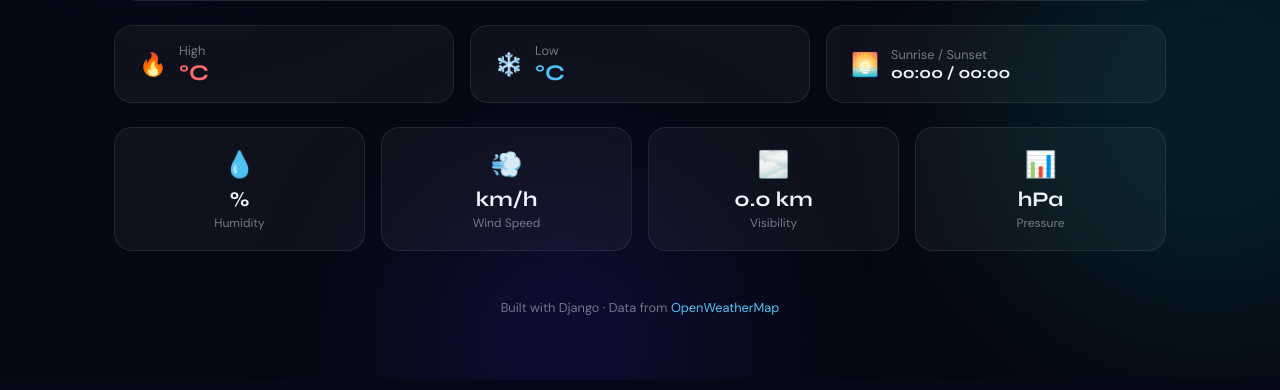
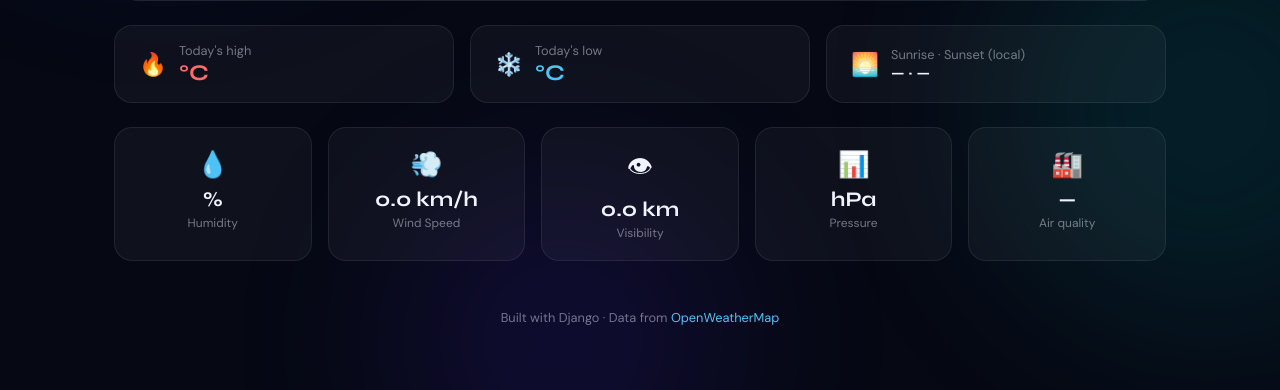
Before and after one commit to kriteshshah/Weather, a Django app: page / in a window 1280 px wide. Shown: the part 448-838 px from the top of the page. Run offline with Django 4.2, Linux system fonts and the light colour scheme; data that the repository does not hold is empty.

Commit message:
add command.sh

```diff
--- a/weather/templates/weather/index.html
+++ b/weather/templates/weather/index.html
@@ -170,9 +170,16 @@
 
     /* ── Stat pills ── */
     .stats-grid {
-      display: grid; grid-template-columns: repeat(4, 1fr); gap: 1rem;
+      display: grid;
+      grid-template-columns: repeat(auto-fit, minmax(118px, 1fr));
+      gap: 1rem;
       margin-bottom: 1.5rem; animation: fadeUp 0.6s ease 0.1s both;
     }
+    .stat-card.stat-aqi.aqi-1 { border-color: rgba(105, 255, 180, 0.35); }
+    .stat-card.stat-aqi.aqi-2 { border-color: rgba(255, 209, 102, 0.35); }
+    .stat-card.stat-aqi.aqi-3 { border-color: rgba(255, 179, 71, 0.4); }
+    .stat-card.stat-aqi.aqi-4 { border-color: rgba(255, 107, 107, 0.4); }
+    .stat-card.stat-aqi.aqi-5 { border-color: rgba(199, 125, 255, 0.45); }
     .stat-card {
       background: var(--card); border: 1px solid var(--card-border);
       border-radius: 18px; padding: 1.2rem 1rem; text-align: center;
@@ -332,23 +339,23 @@
     <div class="minmax-card">
       <span class="minmax-icon">🔥</span>
       <div>
-        <div class="minmax-label">High</div>
+        <div class="minmax-label">Today's high</div>
         <div class="minmax-val hot">{{ weather.temp_max }}°C</div>
       </div>
     </div>
     <div class="minmax-card">
       <span class="minmax-icon">❄️</span>
       <div>
-        <div class="minmax-label">Low</div>
+        <div class="minmax-label">Today's low</div>
         <div class="minmax-val cold">{{ weather.temp_min }}°C</div>
       </div>
     </div>
     <div class="minmax-card">
       <span class="minmax-icon">🌅</span>
       <div>
-        <div class="minmax-label">Sunrise / Sunset</div>
+        <div class="minmax-label">Sunrise · Sunset (local)</div>
         <div class="minmax-val" style="font-size:1rem;">
-          {{ weather.sunrise|date:"H:i" }} / {{ weather.sunset|date:"H:i" }}
+          {{ weather.sunrise_local }} · {{ weather.sunset_local }}
         </div>
       </div>
     </div>
@@ -367,7 +374,7 @@
       <div class="stat-label">Wind Speed</div>
     </div>
     <div class="stat-card">
-      <div class="stat-icon">🌫️</div>
+      <div class="stat-icon">👁</div>
       <div class="stat-value">{{ weather.visibility }} km</div>
       <div class="stat-label">Visibility</div>
     </div>
@@ -375,6 +382,11 @@
       <div class="stat-icon">📊</div>
       <div class="stat-value">{{ weather.pressure }} hPa</div>
       <div class="stat-label">Pressure</div>
+    </div>
+    <div class="stat-card stat-aqi {% if weather.aqi %}aqi-{{ weather.aqi }}{% endif %}">
+      <div class="stat-icon">🏭</div>
+      <div class="stat-value">{% if weather.aqi is not None %}{{ weather.aqi }}{% else %}—{% endif %}</div>
+      <div class="stat-label">{% if weather.aqi_label %}AQI · {{ weather.aqi_label }}{% else %}Air quality{% endif %}</div>
     </div>
   </div>
 
--- a/weather/views.py
+++ b/weather/views.py
@@ -1,6 +1,17 @@
 import requests
+from datetime import datetime, timedelta, timezone
 from django.shortcuts import render
 from django.conf import settings
+
+
+def _city_tzinfo(seconds_offset):
+    return timezone(timedelta(seconds=int(seconds_offset)))
+
+
+def _format_local_time(unix_ts, seconds_offset):
+    utc = datetime.fromtimestamp(int(unix_ts), tz=timezone.utc)
+    local = utc.astimezone(_city_tzinfo(seconds_offset))
+    return local.strftime('%H:%M')
 
 
 def get_weather_icon_class(condition):
@@ -15,9 +26,49 @@ def get_weather_icon_class(condition):
         return 'stormy'
     elif 'snow' in condition:
         return 'snowy'
-    elif 'mist' in condition or 'fog' in condition or 'haze' in condition:
+    elif 'mist' in condition or 'fog' in condition or 'haze' in condition or 'smoke' in condition:
         return 'foggy'
     return 'clear'
+
+
+def _aqi_label(aqi):
+    return {
+        1: 'Good',
+        2: 'Fair',
+        3: 'Moderate',
+        4: 'Poor',
+        5: 'Very poor',
+    }.get(aqi, 'Unknown')
+
+
+def _forecast_by_local_day(forecast_list, seconds_offset):
+    """Group 3-hour forecast rows by calendar date in the city's timezone."""
+    tzinfo = _city_tzinfo(seconds_offset)
+    days = {}
+    for item in forecast_list:
+        local = datetime.fromtimestamp(int(item['dt']), tz=timezone.utc).astimezone(tzinfo)
+        key = local.strftime('%Y-%m-%d')
+        tmin = item['main']['temp_min']
+        tmax = item['main']['temp_max']
+        if key not in days:
+            days[key] = {
+                'date': key,
+                'temp_max': tmax,
+                'temp_min': tmin,
+                'description': item['weather'][0]['description'].title(),
+                'icon': item['weather'][0]['icon'],
+                'icon_class': get_weather_icon_class(item['weather'][0]['main']),
+                'humidity': item['main']['humidity'],
+                'wind': round(item['wind']['speed'] * 3.6, 1),
+            }
+        else:
+            agg = days[key]
+            agg['temp_max'] = max(agg['temp_max'], tmax)
+            agg['temp_min'] = min(agg['temp_min'], tmin)
+    for agg in days.values():
+        agg['temp_max'] = round(agg['temp_max'])
+        agg['temp_min'] = round(agg['temp_min'])
+    return days
 
 
 def index(request):
@@ -40,9 +91,7 @@ def index(request):
             context['error'] = "⚠️ Please add your OpenWeatherMap API key in weatherapp/settings.py"
             return render(request, 'weather/index.html', context)
 
-        # Current weather
         weather_url = f'https://api.openweathermap.org/data/2.5/weather?q={city}&appid={api_key}&units=metric'
-        # 5-day forecast
         forecast_url = f'https://api.openweathermap.org/data/2.5/forecast?q={city}&appid={api_key}&units=metric'
 
         try:
@@ -60,62 +109,67 @@ def index(request):
             weather_resp.raise_for_status()
             wd = weather_resp.json()
 
+            tz_offset = int(wd.get('timezone', 0))
+            tzinfo = _city_tzinfo(tz_offset)
+            today_key = datetime.fromtimestamp(int(wd['dt']), tz=timezone.utc).astimezone(tzinfo).strftime('%Y-%m-%d')
+
+            daily_by_date = {}
+            if forecast_resp.status_code == 200:
+                fd = forecast_resp.json()
+                daily_by_date = _forecast_by_local_day(fd['list'], tz_offset)
+
+            # True daily range from 3-hour forecast; current API often repeats min/max.
+            day_range = daily_by_date.get(today_key)
+            if day_range:
+                display_min = day_range['temp_min']
+                display_max = day_range['temp_max']
+            else:
+                display_min = round(wd['main']['temp_min'])
+                display_max = round(wd['main']['temp_max'])
+
+            lat = wd['coord']['lat']
+            lon = wd['coord']['lon']
+            aqi_value = None
+            aqi_label = None
+            aq_resp = requests.get(
+                f'https://api.openweathermap.org/data/2.5/air_pollution?lat={lat}&lon={lon}&appid={api_key}',
+                timeout=10,
+            )
+            if aq_resp.status_code == 200:
+                payload = aq_resp.json()
+                if payload.get('list'):
+                    aqi_value = int(payload['list'][0]['main']['aqi'])
+                    aqi_label = _aqi_label(aqi_value)
+
+            sys_info = wd.get('sys') or {}
+            sr = sys_info.get('sunrise')
+            ss = sys_info.get('sunset')
             weather = {
                 'city': wd['name'],
-                'country': wd['sys']['country'],
+                'country': sys_info.get('country', ''),
                 'temp': round(wd['main']['temp']),
                 'feels_like': round(wd['main']['feels_like']),
-                'temp_min': round(wd['main']['temp_min']),
-                'temp_max': round(wd['main']['temp_max']),
+                'temp_min': display_min,
+                'temp_max': display_max,
                 'humidity': wd['main']['humidity'],
                 'pressure': wd['main']['pressure'],
                 'visibility': round(wd.get('visibility', 0) / 1000, 1),
-                'wind_speed': round(wd['wind']['speed'] * 3.6, 1),  # m/s to km/h
-                'wind_deg': wd['wind'].get('deg', 0),
+                'wind_speed': round(wd.get('wind', {}).get('speed', 0) * 3.6, 1),  # m/s to km/h
+                'wind_deg': wd.get('wind', {}).get('deg', 0),
                 'description': wd['weather'][0]['description'].title(),
                 'icon': wd['weather'][0]['icon'],
                 'icon_class': get_weather_icon_class(wd['weather'][0]['main']),
-                'sunrise': wd['sys']['sunrise'],
-                'sunset': wd['sys']['sunset'],
+                'sunrise_local': _format_local_time(sr, tz_offset) if sr is not None else '—',
+                'sunset_local': _format_local_time(ss, tz_offset) if ss is not None else '—',
                 'cloudiness': wd['clouds']['all'],
+                'aqi': aqi_value,
+                'aqi_label': aqi_label,
             }
             context['weather'] = weather
 
-            # Forecast — pick one reading per day (noon)
-            if forecast_resp.status_code == 200:
-                fd = forecast_resp.json()
-                daily = {}
-                for item in fd['list']:
-                    date_str = item['dt_txt'].split(' ')[0]
-                    time_str = item['dt_txt'].split(' ')[1]
-                    if date_str not in daily and time_str == '12:00:00':
-                        daily[date_str] = {
-                            'date': date_str,
-                            'temp_max': round(item['main']['temp_max']),
-                            'temp_min': round(item['main']['temp_min']),
-                            'description': item['weather'][0]['description'].title(),
-                            'icon': item['weather'][0]['icon'],
-                            'icon_class': get_weather_icon_class(item['weather'][0]['main']),
-                            'humidity': item['main']['humidity'],
-                            'wind': round(item['wind']['speed'] * 3.6, 1),
-                        }
-                # Fallback: if no noon entries, take first entry per day
-                if not daily:
-                    for item in fd['list']:
-                        date_str = item['dt_txt'].split(' ')[0]
-                        if date_str not in daily:
-                            daily[date_str] = {
-                                'date': date_str,
-                                'temp_max': round(item['main']['temp_max']),
-                                'temp_min': round(item['main']['temp_min']),
-                                'description': item['weather'][0]['description'].title(),
-                                'icon': item['weather'][0]['icon'],
-                                'icon_class': get_weather_icon_class(item['weather'][0]['main']),
-                                'humidity': item['main']['humidity'],
-                                'wind': round(item['wind']['speed'] * 3.6, 1),
-                            }
-
-                context['forecast'] = list(daily.values())[:5]
+            if daily_by_date:
+                ordered_dates = sorted(daily_by_date.keys())[:5]
+                context['forecast'] = [daily_by_date[d] for d in ordered_dates]
 
         except requests.exceptions.ConnectionError:
             context['error'] = 'Network error. Please check your internet connection.'
```
